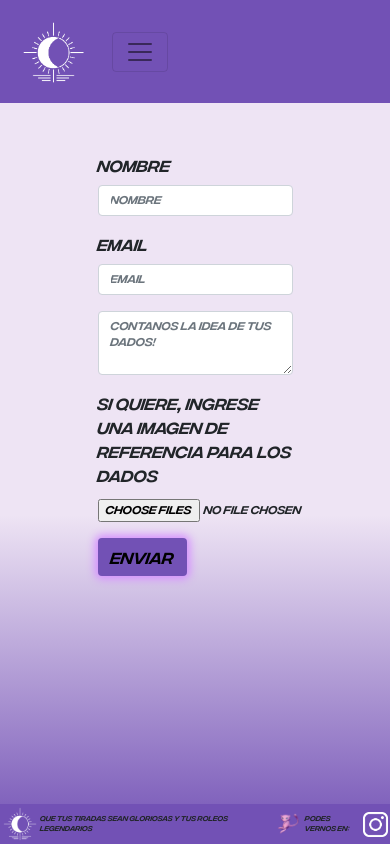
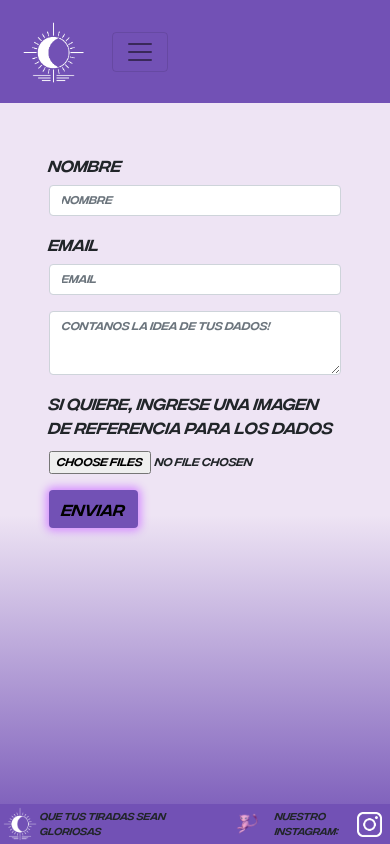
Before and after one commit to FBelous/MoonlightDice, a website: page pag/producto.html in a window 390 px wide. Drawn offline with nearby package versions, Linux system fonts and the light colour scheme; files whose address does not match are found by name.

Commit message:
Agregado escaleado de las imagenes principales fixeados algunas incongruencias

```diff
--- a/pag/producto.html
+++ b/pag/producto.html
@@ -89,11 +89,11 @@
         <div class="footer">
             <div class="logoFooter">
                 <img src="../img/logo_centrado.png" alt="">
-                <p>Que tus tiradas sean gloriosas y tus roleos legendarios</p>
+                <p>Que tus tiradas sean gloriosas</p>
             </div>
             <div class="contactoFooter">
                 <img src="../img/3x.gif" alt="">
-                <p>Podes vernos en:</p>
+                <p>Nuestro instagram:</p>
                 <a href="https://www.instagram.com/moonlightdados/" target="blank"><img src="../img/ig.png" alt=""></a>
             </div>
         </div>
--- a/scss/_footer.scss
+++ b/scss/_footer.scss
@@ -46,6 +46,6 @@
 
     p {
         margin: 0px;
-        width: 45%;
+        width: 40%;
     }
 }
--- a/scss/_mediaqueries.scss
+++ b/scss/_mediaqueries.scss
@@ -25,6 +25,11 @@
     .sobreNosotros {
         padding-left: 2rem;
         font-size: 12px;
+    }
+
+    //producto
+    .formulario {
+        width: 75%;
     }
 }
 
@@ -115,7 +120,7 @@
 
     /* footer */
     .footer {
-        font-size: 7px;
+        font-size: 10px;
     }
 
     .logoFooter img {
--- a/scss/_principal.scss
+++ b/scss/_principal.scss
@@ -22,6 +22,15 @@
     img {
         width: 100%;
         height: auto;
+        transition: transform 250ms;
+
+        &:active {
+            //no estoy seguro que es lo que hace esto, preguntar por '-ms-' y '-webkit-'
+
+            // -ms-transform: scale(1.2, 1.2);
+            // -webkit-transform: scale(1.2, 1.2);
+            transform: scale(1.2, 1.2);
+        }
 
         &:nth-child(1) {
             grid-area: A;
```
Also changed, not shown: index.html (+2 -2 lines), pag/nosotros.html (+2 -2 lines), pag/personaje.html (+2 -2 lines), css/estilos.css.
